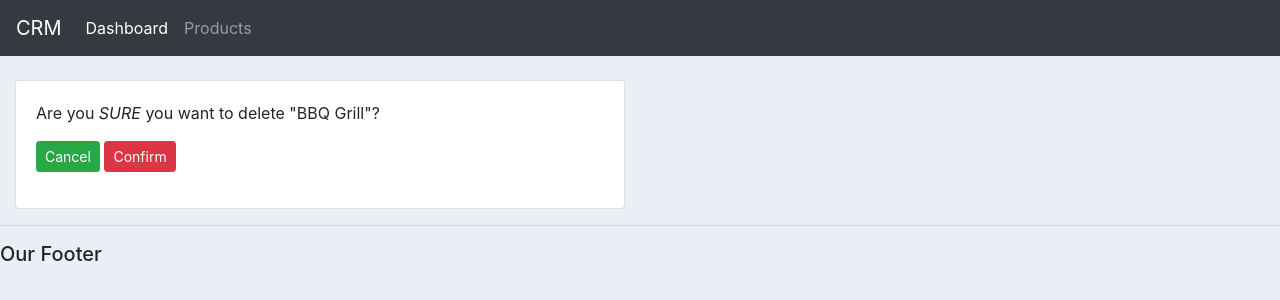
After one commit to bran31/crm, a Django app: page /delete_order/9 in a window 1280 px wide. The commit adds this page. Shown: the top 300 px of the page. Run offline with Django 3.2, Linux system fonts and the light colour scheme; data comes from the database, SQL or seed files in the repository; both versions use the stored data as it was after the commit; some libraries are stand-ins or nearby versions.

Commit message:
going to bed

```diff
--- a/accounts/models.py
+++ b/accounts/models.py
@@ -47,4 +47,4 @@ class Order(models.Model):
     status = models.CharField(max_length=200, null=True, choices=STATUS)
 
     def __str__(self):
-        return self.customer, self.status
+        return self.product.name
--- a/accounts/templates/accounts/customer.html
+++ b/accounts/templates/accounts/customer.html
@@ -67,8 +67,8 @@
 					<td>{{ order.product.category }}</td>
 					<td>{{ order.date_created }}</td>
 					<td>{{ order.status }}</td>
-					<td><a class='btn btn-sm btn-info'href="">Update</a></td>
-                    <td><a class='btn btn-sm btn-danger'href="">Remove</a></td>
+					<td><a class='btn btn-sm btn-info' href="{% url 'update_order' order.id %}">Update</a></td>
+                    <td><a class='btn btn-sm btn-danger'href="{% url 'delete_order' order.id %}">Remove</a></td>
 
 				</tr>
 
--- a/accounts/templates/accounts/dashboard.html
+++ b/accounts/templates/accounts/dashboard.html
@@ -38,7 +38,7 @@
                     <th>Date Ordered</th>
                     <th>Status</th>
                     <th>Update</th>
-                    <th>Remove</th>
+                    <th>Cancel</th>
                 </tr>
                 {% for i  in orders %}
                 <tr>
@@ -46,7 +46,7 @@
                     <td> {{ i.date_created }}</td>
                     <td> {{ i.status }}</td>
                     <td><a class='btn btn-sm btn-info' href="{% url 'update_order' i.id %}">Update</a></td>
-                    <td><a class='btn btn-sm btn-danger'href="">Cancel</a></td>
+                    <td><a class='btn btn-sm btn-danger'href="{% url 'delete_order' i.id %}">Cancel</a></td>
                 </tr>
                 {% endfor %}
             </table>
--- /dev/null
+++ b/accounts/templates/accounts/delete.html
@@ -0,0 +1,21 @@
+{% extends 'accounts/main.html' %}
+{% load static %}
+{% block content %}
+<br>
+<div class="row">
+    <div class='col-md-6'>
+        <div class='card card-body'>
+            <p>Are you <i>SURE</i> you want to delete "{{item}}"?</p>
+
+            <form action="{% url 'delete_order' item.id %}" method="POST">
+                {% csrf_token %}
+                <a class= 'btn btn-sm btn-success' href="{% url 'home' %}">Cancel</a>
+                <input type='submit' value='Confirm' class='btn btn-sm btn-danger'>
+            </form>
+
+        </div>
+    </div>
+</div>
+
+
+{% endblock %}
--- a/accounts/urls.py
+++ b/accounts/urls.py
@@ -8,4 +8,5 @@ urlpatterns = [
     path('create_order/', views.createOrder, name='create_order'),
     path('update_order/<str:pk>/', views.updateOrder, name='update_order'),
     path('create_customer/', views.createCustomer, name='create_customer'),
+    path('delete_order/<str:pk>', views.deleteOrder, name='delete_order' )
 ]
--- a/accounts/views.py
+++ b/accounts/views.py
@@ -58,6 +58,16 @@ def updateOrder(request, pk):
     context = {'form': form, 'order': order}
     return render(request, 'accounts/order_form.html', context)
 
+def deleteOrder(request, pk):
+    order = Order.objects.get(id=pk)
+
+    if request.method == 'POST':
+        order.delete()
+        return redirect('/')
+
+    context = {'item': order}
+    return render(request, 'accounts/delete.html', context)
+
 
 def createCustomer(request):
     form = (CustomerForm)
```
Also changed, not shown: accounts/templates/accounts/order_form.html (+12 -7 lines), db.sqlite3.
